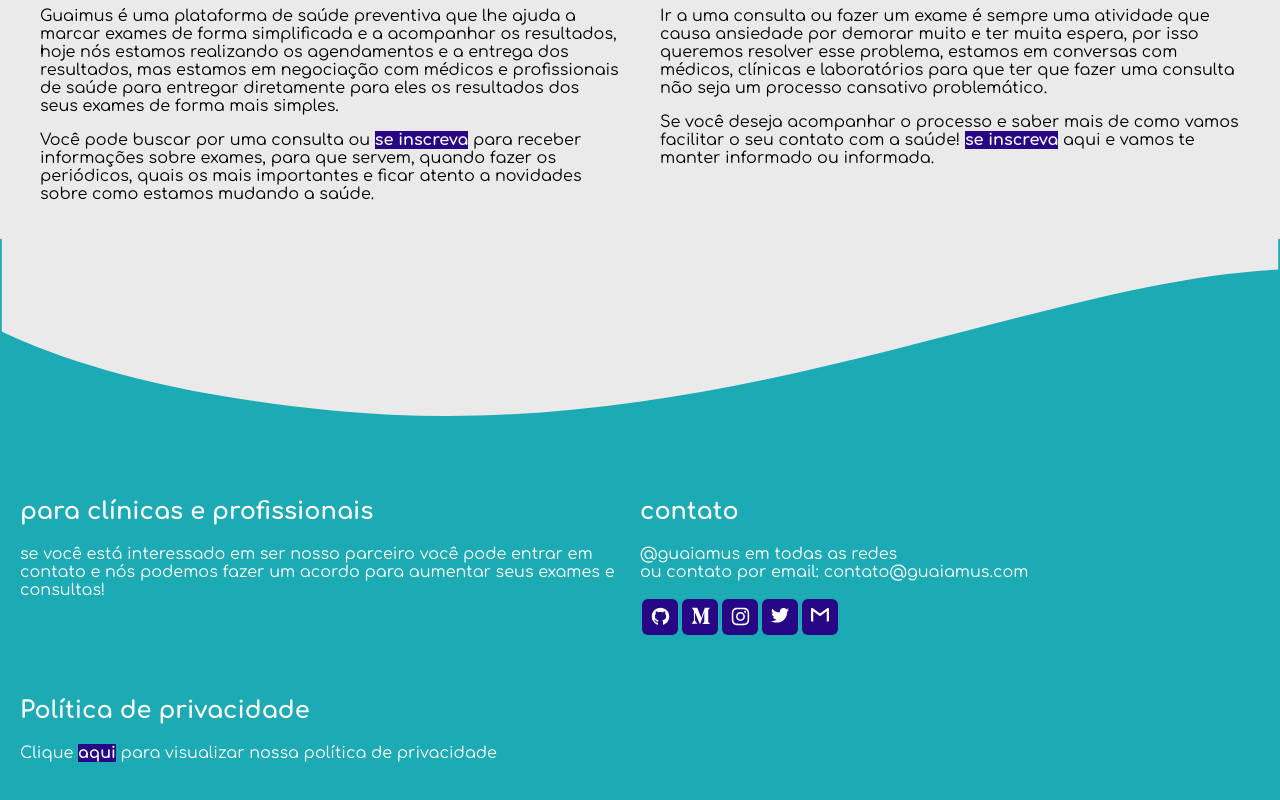
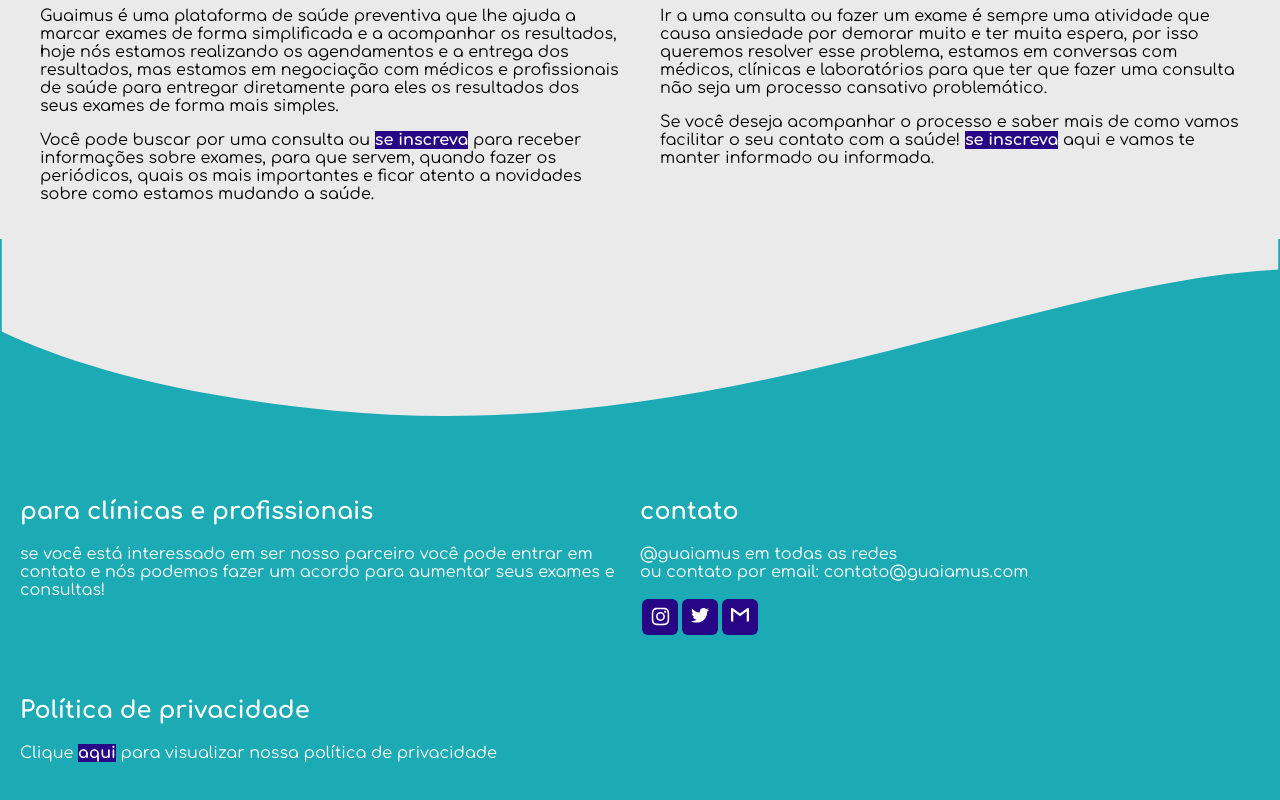
Before and after one commit to MiniMarvin/guaiamus-exam-website, a Next.js app: page / in a window 1280 px wide. Shown: the part 1004-1804 px from the top of the page. Built offline with nearby package versions, Linux system fonts and the light colour scheme.

Commit message:
chore: title of the pages

```diff
--- a/components/elements/mediaButton.js
+++ b/components/elements/mediaButton.js
@@ -2,14 +2,14 @@
 
 /**
  *
- * @param {{onClick: any?}} props
+ * @param {{onClick: any?, href: string, targe: string?}} props
  */
-export default function Button(props) {
+export default function MediaButton(props) {
 	let theme = globalTheme
 	if (props.theme) theme = props.theme
 	return (
-		<button {...props}>
-      {props.children}
+		<a href={props.href} target={props.target}>
+			<button {...props}>{props.children}</button>
 			<style jsx>{`
 				button {
 					background-color: ${theme.colors.buttonBgColor};
@@ -23,6 +23,6 @@
 					cursor: pointer;
 				}
 			`}</style>
-		</button>
+		</a>
 	)
 }
--- a/components/elements/socialMedia.js
+++ b/components/elements/socialMedia.js
@@ -3,41 +3,71 @@
 function SocialMedia(props) {
 	return (
 		<div className="grid">
+			{props.github ? (
 				<div className="btn">
-				{props.github === false ? null : (
-					<MediaButton name="github" width="36px" height="36px" href="https:s//github.com/minimarvin">
-						<img src="/github.svg" alt="github"/>
+					<MediaButton
+						name="github"
+						width="36px"
+						height="36px"
+						href="https:s//github.com/minimarvin"
+						target="_blank"
+					>
+						<img src="/github.svg" alt="github" />
 					</MediaButton>
-				)}
 				</div>
+			) : null}
+			{props.medium ? (
 				<div className="btn">
-				{props.medium === false ? null : (
-					<MediaButton name="medium" width="36px" height="36px" href="https://medium.com/@caiogomes_dev">
-						<img src="/medium.svg" alt="medium"/>
+					<MediaButton
+						name="medium"
+						width="36px"
+						height="36px"
+						href="https://medium.com/@guaiamus"
+						target="_blank"
+					>
+						<img src="/medium.svg" alt="medium" />
 					</MediaButton>
-				)}
 				</div>
+			) : null}
+			{props.instagram ? (
 				<div className="btn">
-				{props.instagram === false ? null : (
-					<MediaButton name="instagram" width="36px" height="36px" href="https://instagram.com/caiogomes_dev">
-						<img src="/instagram.svg" alt="instagram"/>
+					<MediaButton
+						name="instagram"
+						width="36px"
+						height="36px"
+						href="https://instagram.com/guaiamus"
+						target="_blank"
+					>
+						<img src="/instagram.svg" alt="instagram" />
 					</MediaButton>
-				)}
 				</div>
+			) : null}
+			{props.twitter ? (
 				<div className="btn">
-				{props.twitter === false ? null : (
-					<MediaButton name="twitter" width="36px" height="36px" href="https://twitter.com/caiogomes_dev">
-						<img src="/twitter.svg" alt="twitter"/>
+					<MediaButton
+						name="twitter"
+						width="36px"
+						height="36px"
+						href="https://twitter.com/guaiamus"
+						target="_blank"
+					>
+						<img src="/twitter.svg" alt="twitter" />
 					</MediaButton>
-				)}
 				</div>
+			) : null}
+			{props.email ? (
 				<div className="btn">
-				{props.email === false ? null : (
-					<MediaButton name="email" width="36px" height="36px" href="https://mail.google.com/mail/?view=cm&fs=1&to=contato@caiogomes.dev&su=Gostaria%20de%20conversar%20com%20você">
-						<img src="/email.svg" alt="email"/>
+					<MediaButton
+						name="email"
+						width="36px"
+						height="36px"
+						href="https://mail.google.com/mail/?view=cm&fs=1&to=contato@guaiamus.com&su=Gostaria%20de%20conversar%20com%20você"
+						target="_blank"
+					>
+						<img src="/email.svg" alt="email" />
 					</MediaButton>
-				)}
 				</div>
+			) : null}
 
 			<style jsx>{`
 				.grid {
--- a/pages/index.js
+++ b/pages/index.js
@@ -7,7 +7,7 @@
 	return (
 		<div>
 			<Head>
-				<title>Guaiamus | marque exames com um clique</title>
+				<title>Guaiamus | Agende seus exames</title>
 				<link rel="icon" href="/favicon.png" />
 			</Head>
 			<Home />
--- a/pages/privacy.js
+++ b/pages/privacy.js
@@ -7,7 +7,7 @@
 	return (
 		<>
 			<Head>
-				<title>Guaiamus | marque exames com um clique</title>
+				<title>Política de privacidade</title>
 				<link rel="icon" href="/favicon.png" />
 			</Head>
 			<div className="top">
--- a/pages/subscribe.js
+++ b/pages/subscribe.js
@@ -4,6 +4,10 @@
 export default function Subscribe() {
 	return (
 		<>
+    <Head>
+				<title>Se inscreva na newsletter</title>
+				<link rel="icon" href="/favicon.png" />
+			</Head>
 			<div className="top">
 				<TopImage />
 			</div>
```
Lines whose indentation alone changed are shown as unchanged.
